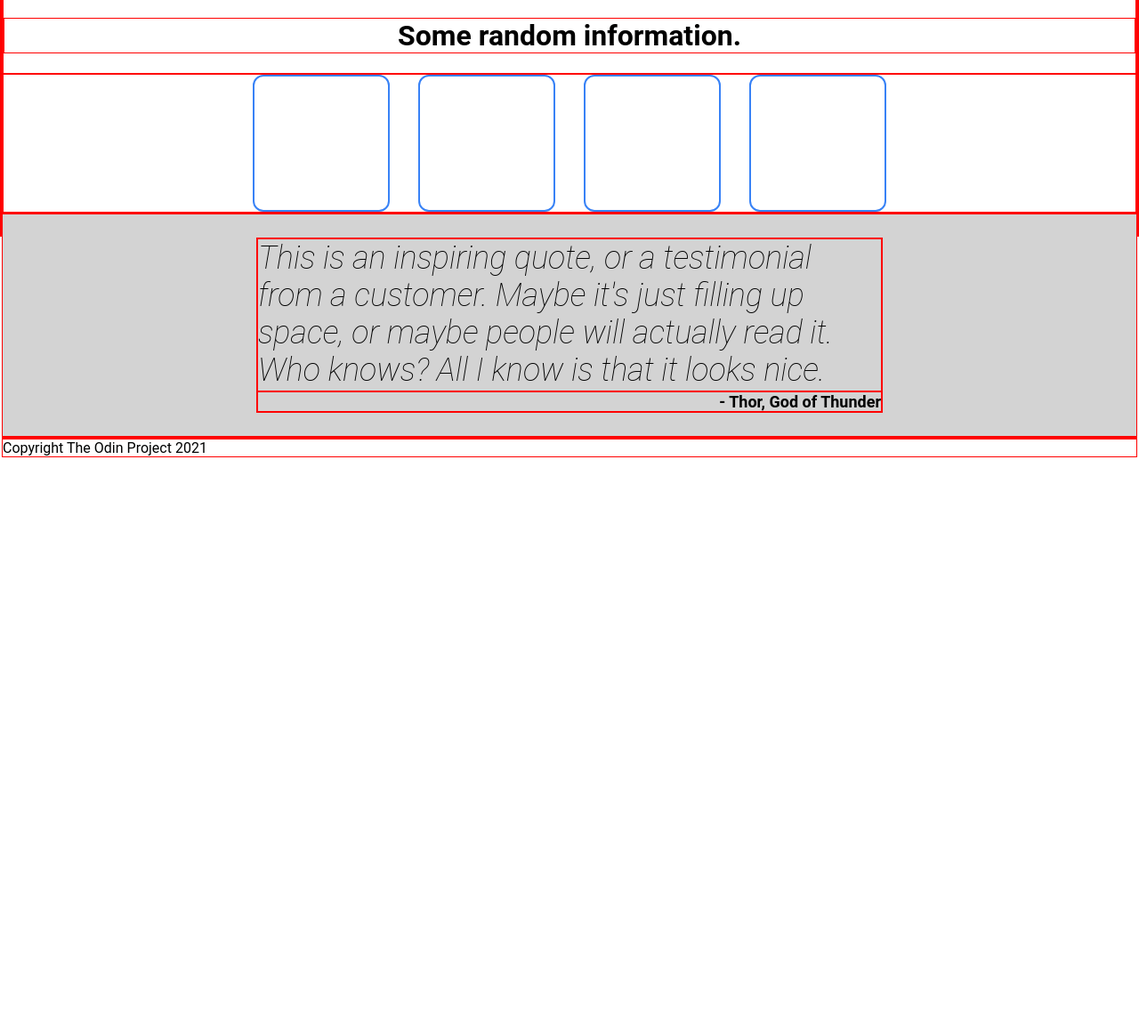
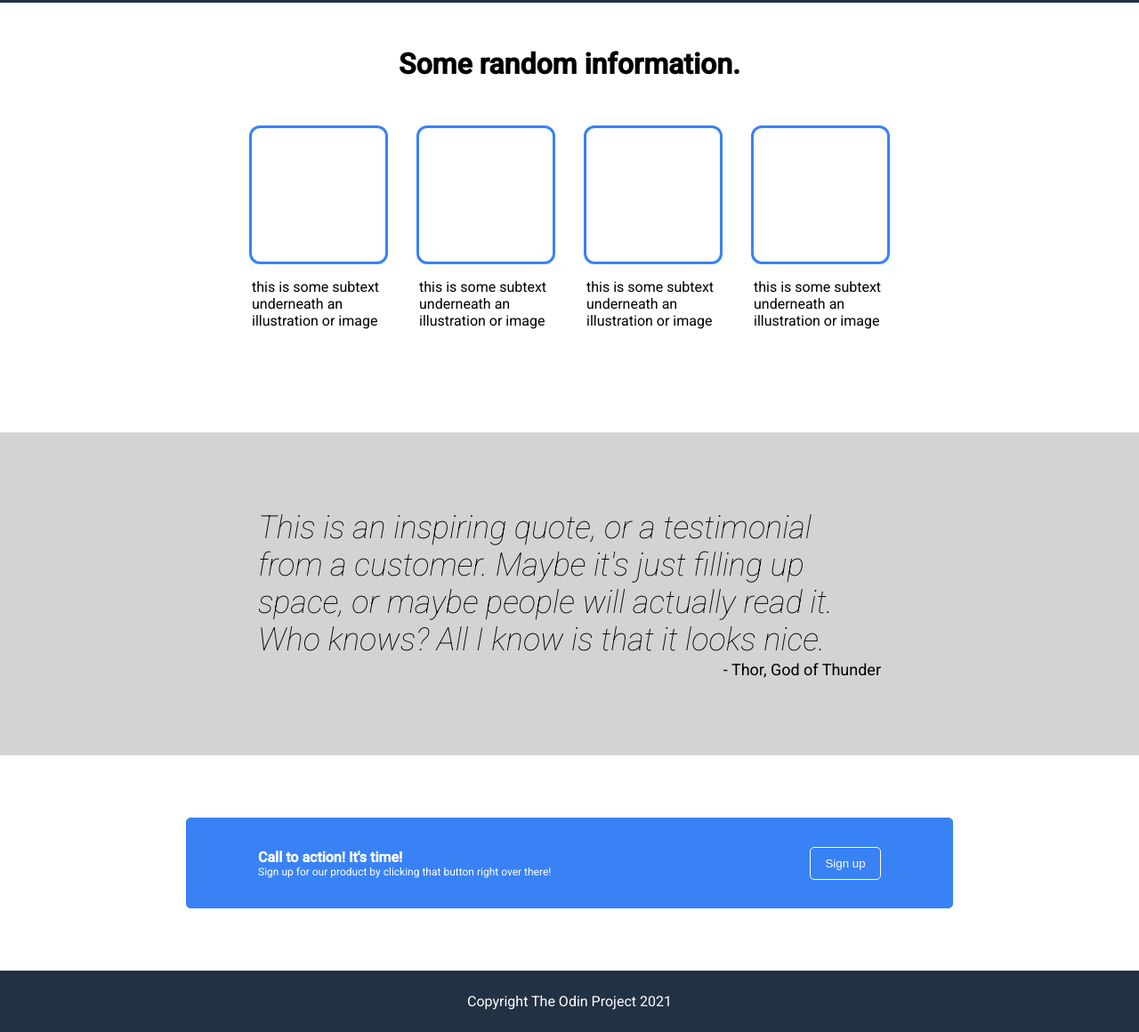
Before and after one commit to MarekRykaczewski/landing-page, a plain HTML site: page index.html in a window 1280 px wide. Shown: the part 538-1698 px from the top of the page at 89% size. Before the commit the page ends 1052 px from the top, so only its background shows below. Drawn offline with Linux system fonts and the light colour scheme.

Commit message:
Update styles.css

```diff
--- a/index.html
+++ b/index.html
@@ -28,7 +28,7 @@
          <div class="heading-1">This website is awesome </div>
         <p class="subtext-1"> This website has some subtext that goes here under
             the main title. It's smaller font and te color is lower contrast </p>
-        <button>Sign up</button>
+        <button class="first-button">Sign up</button>
         </div>
         <div class="right">
         <div class="placeholder"> This is a placeholder for an image</div>
@@ -39,10 +39,26 @@
     <div class="showcase">
         <div> <h1 class="heading-2"> Some random information. </h1> </div>
         <div class="cards">
+
+        <div class="row">
         <div class="card"></div>
+        <p class="small">this is some subtext underneath an illustration or image</p>
+        </div>
+
+        <div class="row">
         <div class="card"></div>
+        <p class="small">this is some subtext underneath an illustration or image</p>
+        </div>
+
+        <div class="row">
         <div class="card"></div>
+        <p class="small">this is some subtext underneath an illustration or image</p>
+        </div>
+
+        <div class="row">
         <div class="card"></div>
+        <p class="small">this is some subtext underneath an illustration or image</p>
+        </div>
         </div>
     </div>
 
@@ -61,7 +77,15 @@
 
     </div>
 
-    <div class="action"></div>
+    <div class="action">
+        <div class="action-container">
+        <div>
+        <p class="no-margin-bold">Call to action! It's time!</p>
+        <p class="no-margin">Sign up for our product by clicking that button right over there!</p>
+        </div>
+        <button class="sign-up">Sign up</button>
+        </div>
+    </div>
 
     <div class="footer"> Copyright The Odin Project 2021</div>
 </body>
--- a/styles.css
+++ b/styles.css
@@ -1,12 +1,9 @@
-* {
-    border: 1px solid red;
-}
+@import url('https://fonts.googleapis.com/css2?family=Roboto:ital,wght@0,100;0,300;0,400;0,500;1,100&display=swap');
 
 body {
     height: 100vh;
     margin: 0;
-    overflow: hidden;
-    font-family: Roboto, sans-serif;
+    font-family: 'Roboto', sans-serif;
     display: flex;
     flex-direction: column;
     justify-content: space-between;
@@ -17,14 +14,25 @@ body {
     display: flex;
     flex-direction: row;
     justify-content: space-between;
-    padding-left: 50px;
-    padding-right: 50px;
+    padding-top: 20px;
+    padding-left: 150px;
+    padding-right: 150px;
     background-color: #233144;
 }
 
 .left-header {
     display: flex;
     justify-self: flex-start;
+}
+
+.first-button {
+    background-color: #3882f6;
+    color: white;
+    border: 1px solid #3882f6;
+    border-radius: 5px;
+    padding: 10px;
+    font-weight: bold;
+    width: 100px;
 }
 
 a {
@@ -53,16 +61,19 @@ ul {
     background-color: #233144;
     gap: 25px;
     flex-grow: 1;
+    padding-left: 100px;
+    padding-right: 100px;
 }
 
 .left {
     display: flex;
     flex-direction: column;
     justify-content: center;
-    align-items: center;
+    align-items: flex-start;
     width: 500px;
     height: 500px;
     padding-left: 50px;
+    gap: 10px;
 }
 
 
@@ -102,12 +113,26 @@ ul {
     display: flex;
     flex-direction: column;
     justify-content: flex-start;
+    margin-bottom: 50px;
+}
+
+.row {
+    display: flex;
+    flex-direction: column;
+    justify-content: center;
+    align-items: center;
+}
+
+.small {
+    width: 150px;
 }
 
 .heading-2 {
     display: flex;
     align-items: center;
     justify-content: center;
+    padding-top: 50px;
+    margin: 0%;
 }
 
 .cards {
@@ -116,11 +141,12 @@ ul {
     align-items: center;
     justify-content: center;
     gap: 32px;
+    margin: 50px;
 }
 
 .card {
     display: flex;
-    border: 2px solid #3882f6;
+    border: 3px solid #3882f6;
     border-radius: 12px;
     height: 150px;
     width: 150px;
@@ -131,7 +157,7 @@ ul {
     justify-content: center;
     align-items: center;
     background-color: lightgrey;
-    padding: 10px;
+    padding: 70px;
 }
 
 blockquote {
@@ -140,13 +166,68 @@ blockquote {
     width: 700px;
     font-size: 36px;
     font-style: italic;
-    font-weight: lighter;
+    font-weight: 100;
 }
 
 figcaption {
     display: flex;
     align-items: flex-end;
     justify-content: flex-end;
-    font-weight: bold;
+    font-weight: 400;
     font-size: 18px;
 }
+
+.action {
+    padding: 70px;
+    display: flex;
+    flex-direction: row;
+    align-items: center;
+    justify-content: center;
+}
+
+.action-container {
+    display: flex;
+    flex-direction: row;
+    align-items: center;
+    justify-content: center;
+    background-color: #3882f6;
+    border: 1px solid #3882f6;
+    border-radius: 5px;
+    gap: 120px;
+    width: 700px;
+    height: 100px;
+    padding-left: 80px;
+    padding-right: 80px;
+
+}
+
+.no-margin {
+    margin: 0;
+    width: 500px;
+    color: white;
+    font-size: 12px;
+}
+
+.no-margin-bold {
+    margin: 0;
+    width: 500px;
+    color: white;
+    font-weight: bold;
+}
+
+.sign-up {
+    background-color: #3882f6;
+    border: 1px solid white;
+    border-radius: 5px;
+    color: white;
+    padding: 10px;
+    width: 250px;
+
+
+}
+.footer {
+    background-color: #233144;
+    color: white;
+    text-align: center;
+    padding: 25px;
+}
```
